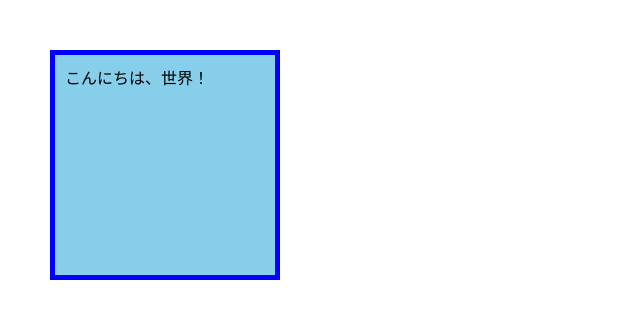
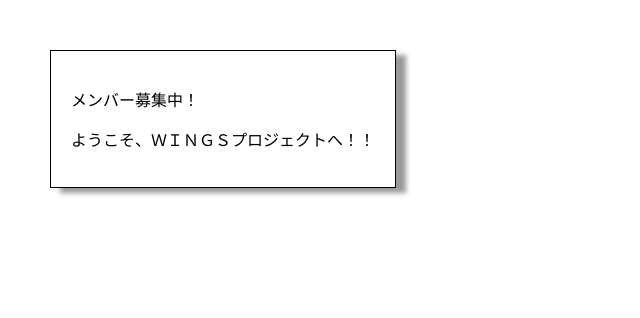
Before and after one commit to iruma-tea/react_introduction, a React (Create React App) app in the folder my-react/: page / in a window 1280 px wide. Shown: the top 318 px of the page, without its empty margins (0-640 px from the left). Built offline with nearby package versions, Linux system fonts and the light colour scheme.

Commit message:
lang属性をjaに変更

```diff
--- a/my-react/public/index.html
+++ b/my-react/public/index.html
@@ -1,5 +1,5 @@
 <!DOCTYPE html>
-<html lang="en">
+<html lang="ja">
   <head>
     <meta charset="utf-8" />
     <link rel="icon" href="%PUBLIC_URL%/favicon.ico" />
--- /dev/null
+++ b/my-react/src/chap03/StyledPanel.js
@@ -0,0 +1,14 @@
+export default function StyledPanel({children}) {
+    return (
+        <div style={{
+            margin: 50,
+            padding: 20,
+            border: '1px solid #000',
+            width: 'fit-content',
+            boxShadow: '10px 5px 5px #999',
+            backgroundColor: '#fff'
+        }}>
+            {children}
+        </div>
+    );
+}
--- a/my-react/src/index.js
+++ b/my-react/src/index.js
@@ -15,6 +15,7 @@
 import ForFilter from './chap03/ForFilter';
 import ForSort from './chap03/ForSort';
 import SelectStyle from './chap03/SelectStyle';
+import StyledPanel from './chap03/StyledPanel';
 
 const root = ReactDOM.createRoot(document.getElementById('root'));
 // root.render(
@@ -163,8 +164,15 @@
 //   <ForSort src={books} />
 // );
 
+// root.render(
+//   <SelectStyle mode="light" />
+// );
+
 root.render(
-  <SelectStyle mode="light" />
+  <StyledPanel>
+    <p>メンバー募集中！</p>
+    <p>ようこそ、ＷＩＮＧＳプロジェクトへ！！</p>
+  </StyledPanel>
 );
 
 // If you want to start measuring performance in your app, pass a function
```
